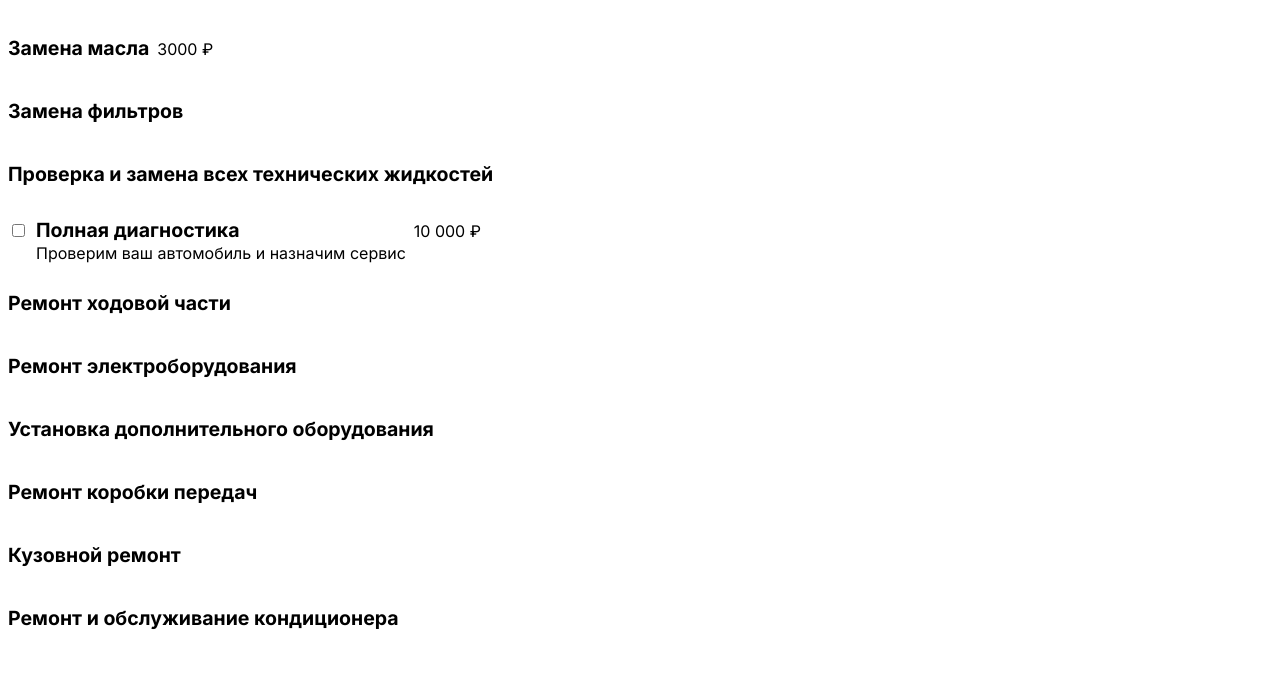
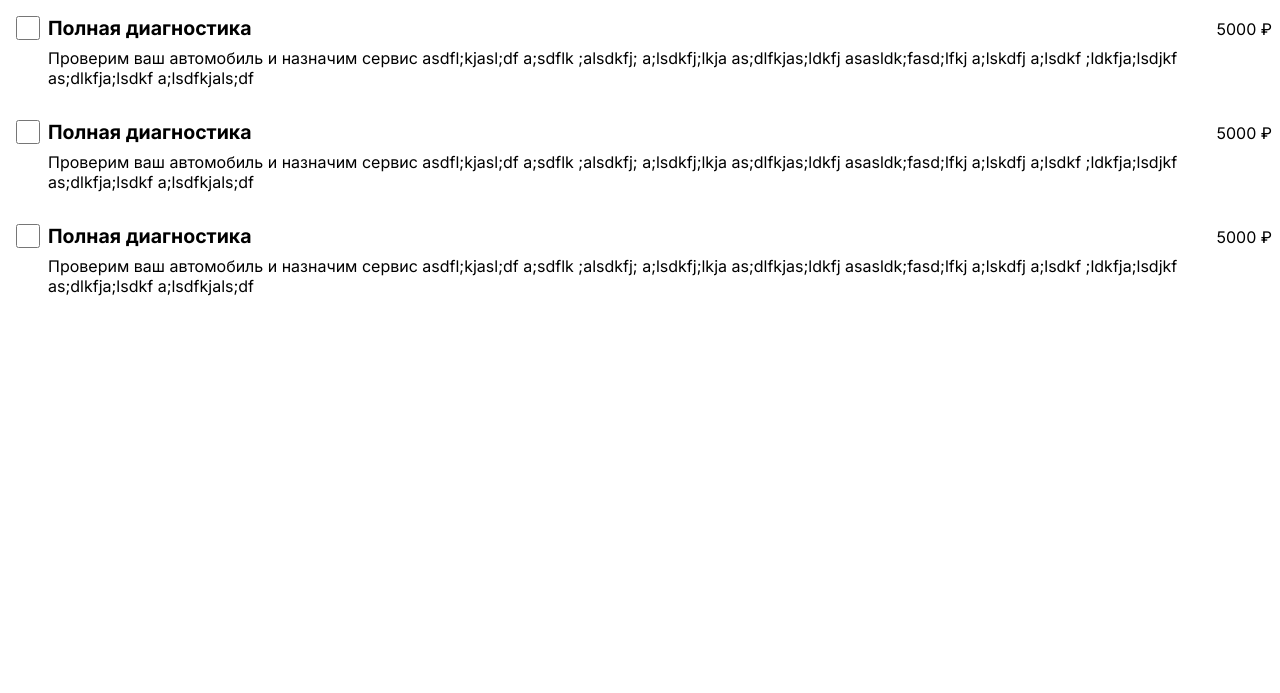
Before and after one commit to Napordisch/car-repair-shop-booking-service, a website: page src/pages/main.html in a window 1280 px wide. Shown: the part 107-800 px from the top of the page. Drawn offline with Linux system fonts and the light colour scheme.

Commit message:
layout with checkboxes with position absolute

```diff
--- a/src/pages/main.html
+++ b/src/pages/main.html
@@ -1,16 +1,21 @@
 <!DOCTYPE html>
-<html>
+<html lang="ru">
 
 <head>
+    <meta charset="utf-8">
     <style>
         body {
-    font-family: inter, sans-serif;
-    max-width: 500px;
+            font-family: Inter, Arial, sans-serif;
+            margin-left: 3em;
         }
 
         input[type="checkbox"] {
             accent-color: black;
             border-radius: 0;
+            background-color: white;
+            height: 1.5em;
+            width: 1.5em;
+            font-size: 1em;
         }
 
         h1 {
@@ -24,20 +29,45 @@ body {
         h3 {
             font-size: 1.22em;
         }
+
         .service {
             display: flex;
             flex-direction: row;
-            align-items: baseline;
-            gap: 0.5em;
+            align-items: flex-start;
+            gap: 1em;
+            margin: 2em 0em;
         }
 
-        .service-name-and-description {
-            display: block;
-            flex-direction: column;
-            gap: 0.2em;
-            line-height: 0.2em;
+        .service * {
+            margin: 0px;
         }
 
+        .service-info {
+            display: flex;
+            flex-direction: column;
+            gap: 0.5em;
+            width: 100%;
+        }
+
+        .service-name-and-price {
+            display: flex;
+            flex-direction: row;
+            align-items: baseline;
+            justify-content: space-between;
+        }
+
+        .service-name-and-checkbox {
+            display: flex;
+            flex-direction: row;
+            align-items: center;
+            position: relative;
+        }
+
+        .service-chosen {
+            position: absolute;
+            left: -2em;
+
+        }
     </style>
     <title>Автосервис</title>
 
@@ -54,56 +84,69 @@ body {
         Услуги
     </h1>
 
-        <div class="service">
-            <h3 class="service-name">Замена масла</h3>
-            <p class="price">3000 ₽</p>
-        </div>
 
-        <div class="service">
-            <h3 class="service-name">Замена фильтров</h3>
-        </div>
 
-        <div class="service">
-            <h3 class="service-name">Проверка и замена всех технических жидкостей</h3>
-        </div>
 
     <div class="service">
 
-            <input type="checkbox">
-            <div class="service-name-and-description">
+        <!-- <input type="checkbox"> -->
+        <div class="service-info">
+            <div class="service-name-and-price">
+                <div class="service-name-and-checkbox">
+                    <input type="checkbox" class="service-chosen">
                     <h3 class="service-name">Полная диагностика</h3>
-                <p>Проверим ваш автомобиль и назначим сервис</p>
                 </div>
 
-            <div class="service-price-and-checkbox">
-                <p class="prince">10 000 ₽</p>
+                <p class="price">5000 ₽</p>
+            </div>
+
+            <p class="service-description">Проверим ваш автомобиль и назначим сервис asdfl;kjasl;df a;sdflk ;alsdkfj;
+                a;lsdkfj;lkja as;dlfkjas;ldkfj asasldk;fasd;lfkj a;lskdfj a;lsdkf ;ldkfja;lsdjkf as;dlkfja;lsdkf
+                a;lsdfkjals;df </p>
+        </div>
+
+    </div>
+    <div class="service">
+
+        <!-- <input type="checkbox"> -->
+        <div class="service-info">
+            <div class="service-name-and-price">
+                <div class="service-name-and-checkbox">
+                    <input type="checkbox" class="service-chosen">
+                    <h3 class="service-name">Полная диагностика</h3>
+                </div>
+
+                <p class="price">5000 ₽</p>
+            </div>
+
+            <p class="service-description">Проверим ваш автомобиль и назначим сервис asdfl;kjasl;df a;sdflk ;alsdkfj;
+                a;lsdkfj;lkja as;dlfkjas;ldkfj asasldk;fasd;lfkj a;lskdfj a;lsdkf ;ldkfja;lsdjkf as;dlkfja;lsdkf
+                a;lsdfkjals;df </p>
+        </div>
+
+    </div>
+    <div class="service">
+
+        <!-- <input type="checkbox"> -->
+        <div class="service-info">
+            <div class="service-name-and-price">
+                <div class="service-name-and-checkbox">
+                    <input type="checkbox" class="service-chosen">
+                    <h3 class="service-name">Полная диагностика</h3>
+                </div>
+
+                <p class="price">5000 ₽</p>
+            </div>
+
+            <p class="service-description">Проверим ваш автомобиль и назначим сервис asdfl;kjasl;df a;sdflk ;alsdkfj;
+                a;lsdkfj;lkja as;dlfkjas;ldkfj asasldk;fasd;lfkj a;lskdfj a;lsdkf ;ldkfja;lsdjkf as;dlkfja;lsdkf
+                a;lsdfkjals;df </p>
         </div>
 
     </div>
 
-        <div class="service">
-            <h3 class="service-name">Ремонт ходовой части</h3>
-        </div>
 
-        <div class="service">
-            <h3 class="service-name">Ремонт электроборудования</h3>
-        </div>
 
-        <div class="service">
-            <h3 class="service-name">Установка дополнительного оборудования</h3>
-        </div>
-
-        <div class="service">
-            <h3>Ремонт коробки передач</h3 class="service-name">
-        </div>
-
-        <div class="service">
-            <h3 class="service-name">Кузовной ремонт</h3>
-        </div>
-
-        <div class="service">
-            <h3 class="service-name">Ремонт и обслуживание кондиционера</h3>
-        </div>
 
 </body>
 
```
Lines whose indentation alone changed are shown as unchanged.
